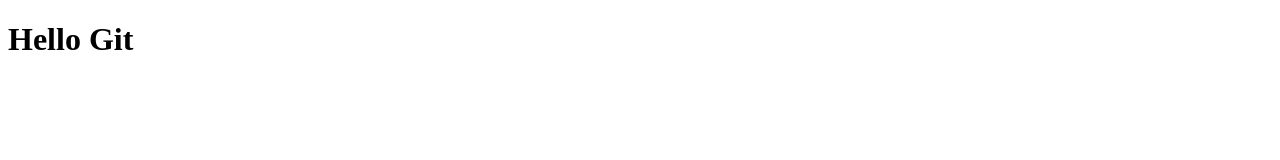
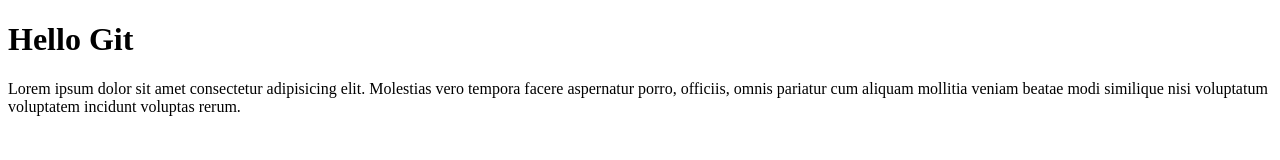
Before and after one commit to Chhorrina-THIN/demo-app, a plain HTML site: page index.html in a window 1280 px wide. Drawn offline with Linux system fonts and the light colour scheme.

Commit message:
new paragraph

```diff
--- a/index.html
+++ b/index.html
@@ -7,6 +7,8 @@
 </head>
 <body>
     <h1>Hello Git</h1>
+    <p>Lorem ipsum dolor sit amet consectetur adipisicing elit. Molestias vero tempora facere aspernatur porro, officiis, omnis pariatur cum aliquam mollitia veniam beatae modi similique nisi voluptatum voluptatem incidunt voluptas rerum.</p>
+
 
 </body>
 </html>
```
